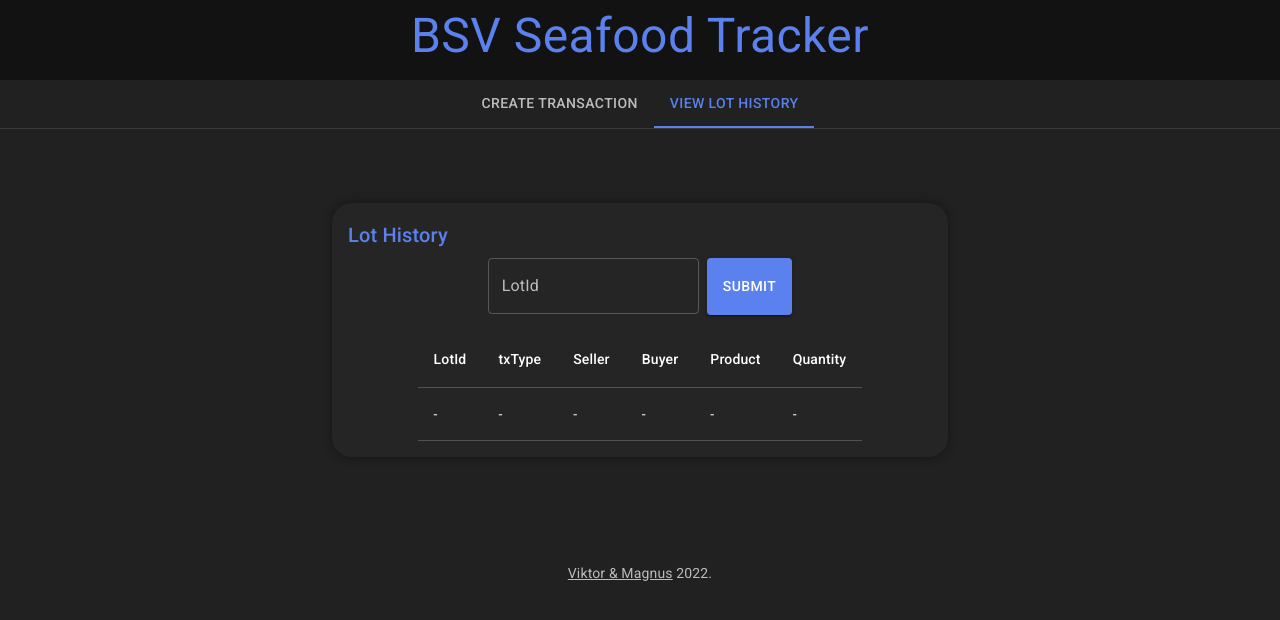
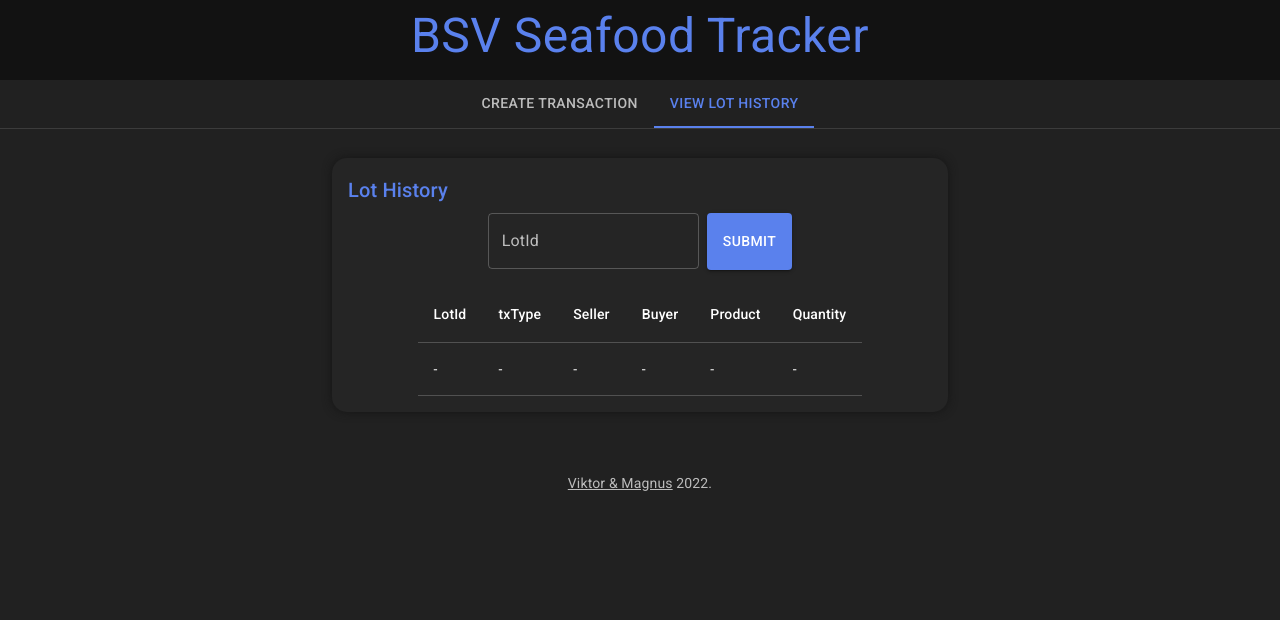
Before and after one commit to munthy/ibe500_seafoodtracker, a React (Create React App) app: page / in a window 1280 px wide. Both pictures are taken after a click on the tab "VIEW LOT HISTORY". Shown: the top 620 px of the page. Built offline with nearby package versions, Linux system fonts and the light colour scheme.

Commit message:
css changes

```diff
--- a/src/components/ShowChain.js
+++ b/src/components/ShowChain.js
@@ -28,7 +28,7 @@ export default function ShowChain() {
   }
 
   return (
-    <Box sx={{backgroundColor: "#252525",borderRadius:"20px", boxShadow:"0px 0px 10px #151515",margin:"50px", p: 2, width:"50%"}}>
+    <Box sx={{backgroundColor: "#252525",borderRadius:"15px", boxShadow:"0px 0px 10px #151515",margin:"5px", p: 2, width:"50%"}}>
       <Title>Lot History</Title>
       <Grid container spacing={2} direction="row" justifyContent="center" alignItems="center">
         <Grid item>
--- a/src/components/Title.js
+++ b/src/components/Title.js
@@ -4,7 +4,7 @@ import Typography from '@mui/material/Typography';
 
 function Title(props) {
   return (
-    <Typography component="h2" variant="h6" color="primary" gutterBottom>
+    <Typography component="h2" variant="h6" color="primary" gutterBottom {...props}>
       {props.children}
     </Typography>
   );
```
